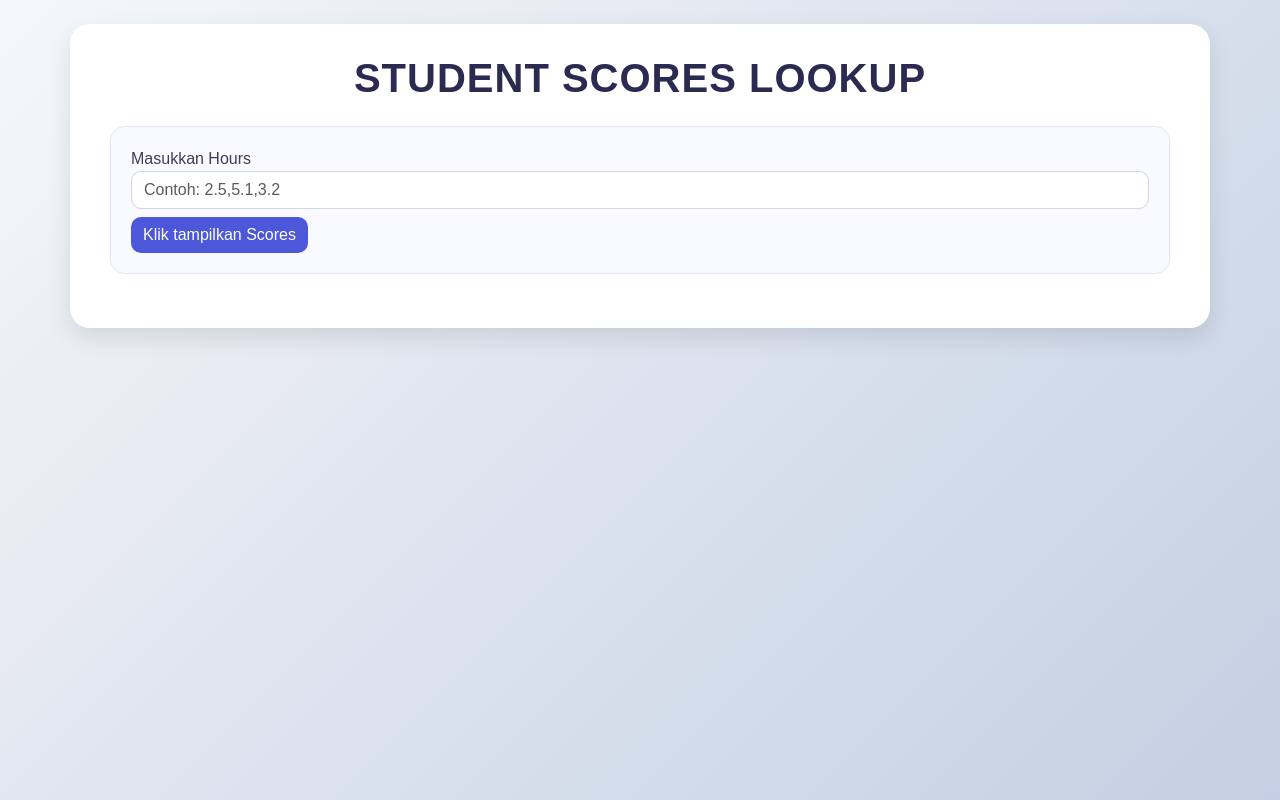
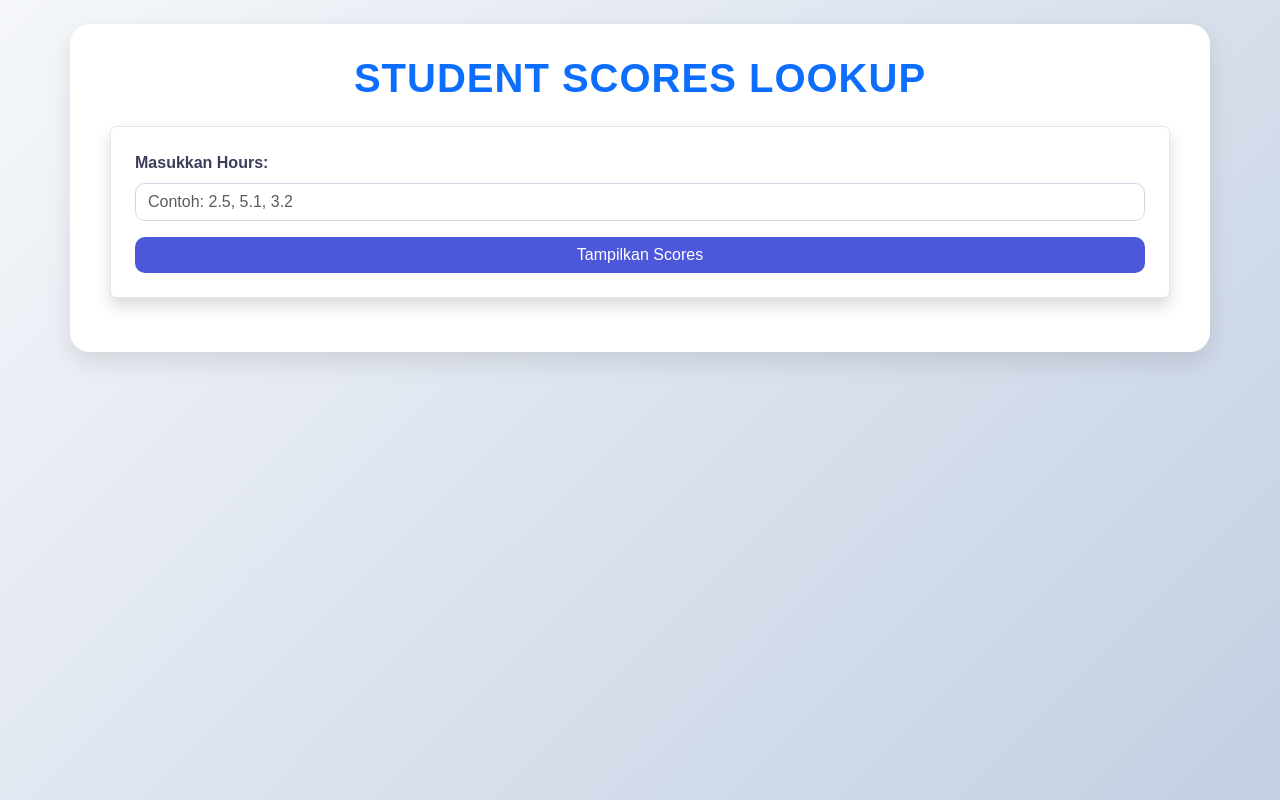
Before and after one commit to KodeTanpaBug/Praktikum-Mesin-Learning, a Flask app: page / in a window 1280 px wide. Run offline with Flask 3, Linux system fonts and the light colour scheme.

Commit message:
index.html

```diff
--- a/templates/index.html
+++ b/templates/index.html
@@ -6,22 +6,22 @@
     <link href="https://cdn.jsdelivr.net/npm/bootstrap@5.3.2/dist/css/bootstrap.min.css" rel="stylesheet">
     <link rel="stylesheet" href="{{ url_for('static', filename='style.css') }}">
 </head>
-<body class="p-4">
+<body class="p-4 bg-light">
     <div class="container">
-        <h1 class="mb-4">Student Scores Lookup</h1>
+        <h1 class="mb-4 text-center text-primary fw-bold">Student Scores Lookup</h1>
 
         {% if message %}
-            <div class="alert alert-danger">{{ message }}</div>
+            <div class="alert alert-danger text-center">{{ message }}</div>
         {% endif %}
 
-        <form method="POST" class="mb-4">
-            <label for="hours">Masukkan Hours </label>
-            <input type="text" class="form-control mb-2" id="hours" name="hours" placeholder="Contoh: 2.5,5.1,3.2">
-            <button type="submit" class="btn btn-primary">Klik tampilkan Scores</button>
+        <form method="POST" class="mb-4 shadow p-4 rounded bg-white">
+            <label for="hours" class="form-label fw-semibold">Masukkan Hours:</label>
+            <input type="text" class="form-control mb-3" id="hours" name="hours" placeholder="Contoh: 2.5, 5.1, 3.2">
+            <button type="submit" class="btn btn-primary w-100">Tampilkan Scores</button>
         </form>
 
         {% if matched_scores %}
-            <h2> Hasil Scores </h2>
+            <h2 class="mb-3 text-success">Hasil Scores:</h2>
             <ul class="list-group mb-4">
                 {% for score in matched_scores %}
                     <li class="list-group-item">Score: {{ score }}</li>
@@ -30,12 +30,12 @@
         {% endif %}
 
         {% if plots %}
-            <h2>Grafik Dataset:</h2>
+            <h2 class="mb-3 text-info">Grafik Dataset:</h2>
             <div class="row">
                 {% for plot in plots %}
-                <div class="col-md-6 mb-3">
-                    <div class="card p-2 shadow-sm">
-                        <img src="{{ url_for('static', filename=plot) }}" class="img-fluid" alt="Plot">
+                    <div class="col-md-6 mb-4">
+                        <div class="card shadow-sm border-0">
+                            <img src="{{ url_for('static', filename=plot) }}" class="img-fluid rounded" alt="Plot">
                         </div>
                     </div>
                 {% endfor %}
```
Lines whose indentation alone changed are shown as unchanged.
